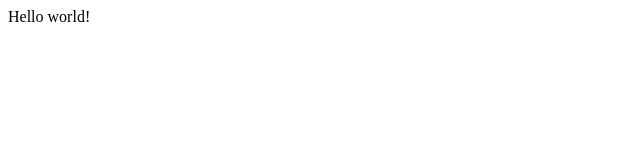
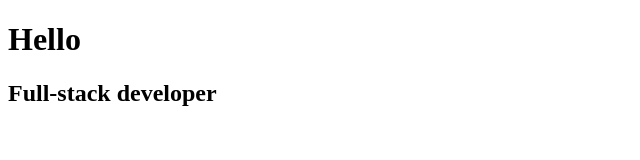
Before and after one commit to mecha2k/gatsby-bootcamp, a Gatsby site: page / in a window 1280 px wide. Shown: the whole page, without its empty margins (0-640 px from the left). Built offline with nearby package versions, Linux system fonts and the light colour scheme; Gatsby itself is replaced by a stand-in of ours.

Commit message:
1st commit

```diff
--- a/src/pages/index.js
+++ b/src/pages/index.js
@@ -1,3 +1,14 @@
 import React from "react"
 
-export default () => <div>Hello world!</div>
+// export default () => <div>Gatsby Hello world!</div>
+
+const IndexPage = () => {
+  return (
+    <div>
+      <h1>Hello</h1>
+      <h2>Full-stack developer</h2>
+    </div>
+  )
+}
+
+export default IndexPage
```
